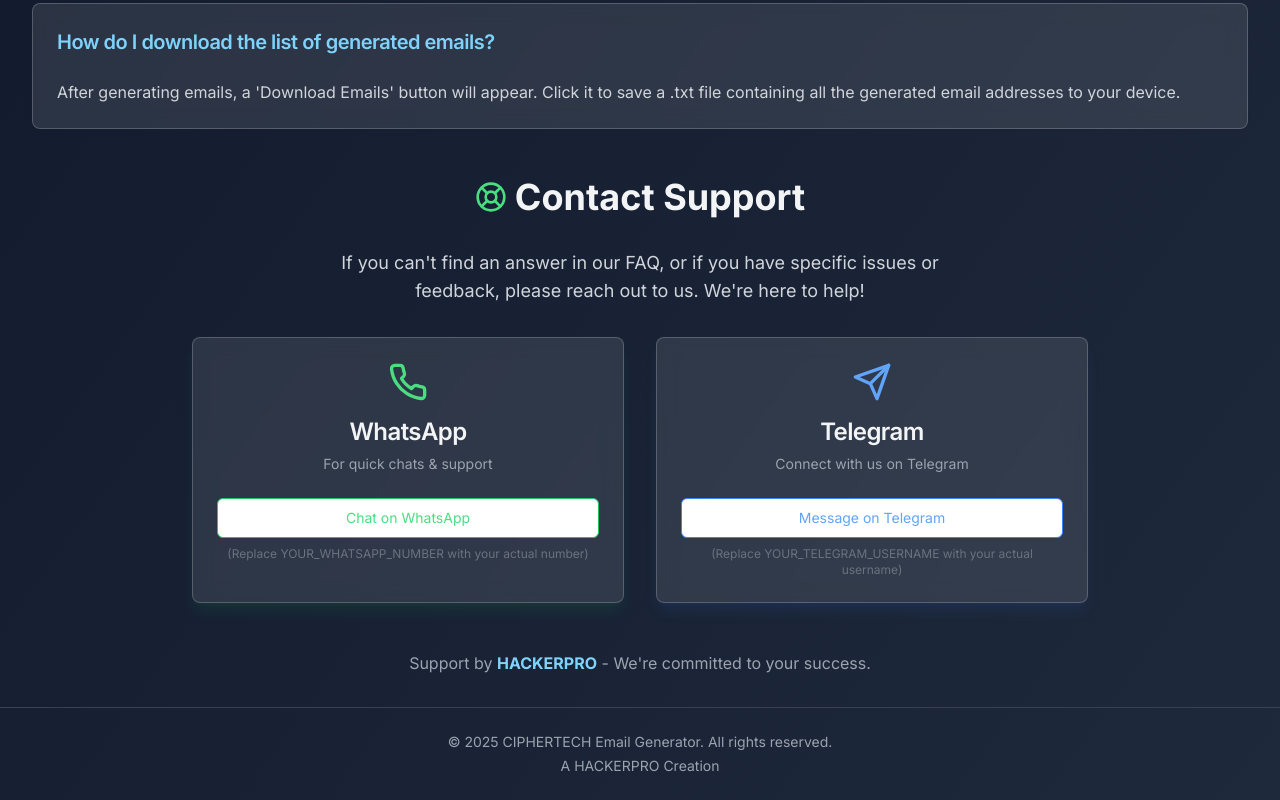
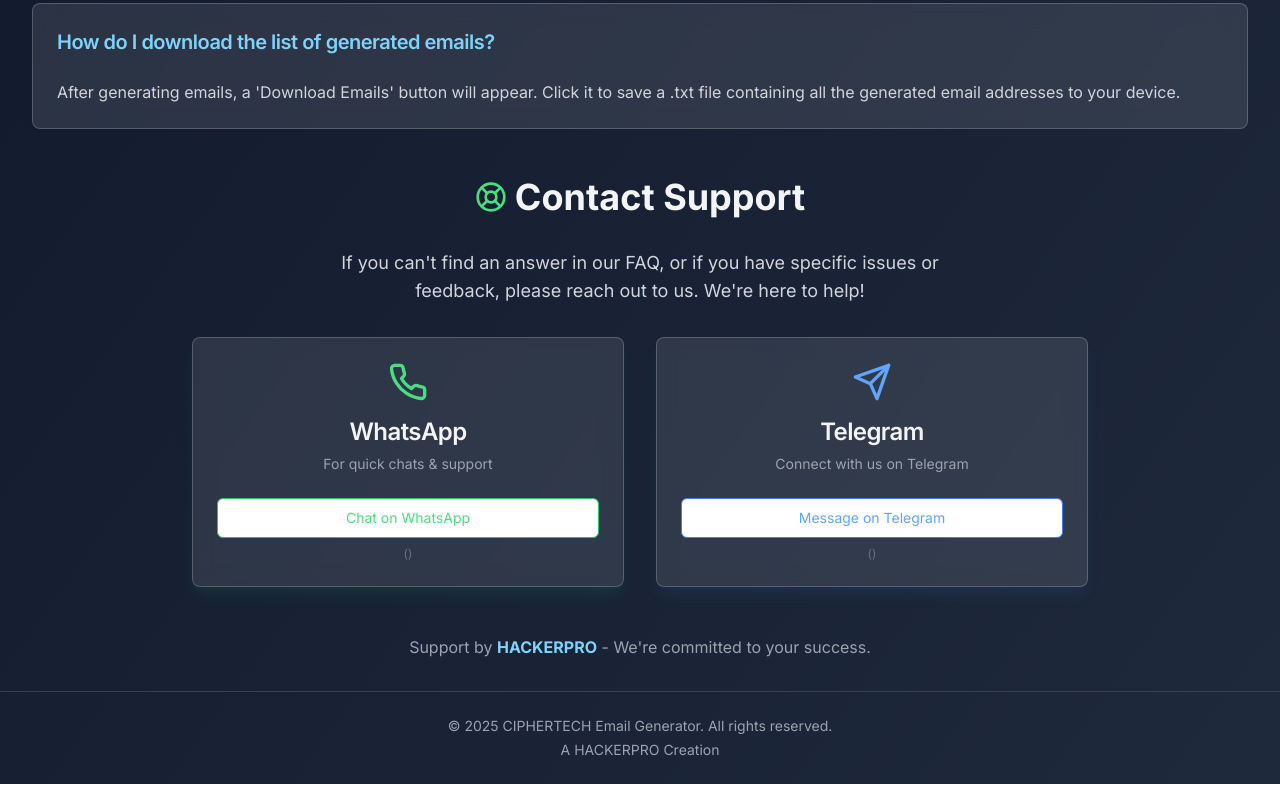
Before and after one commit to Kingjibes/EMAIL-GENERATOR, a React (Vite) app: page /support in a window 1280 px wide. Shown: the part 989-1789 px from the top of the page. Built offline with nearby package versions, Linux system fonts and the light colour scheme.

Commit message:
Update SupportPage.jsx

```diff
--- a/src/pages/SupportPage.jsx
+++ b/src/pages/SupportPage.jsx
@@ -92,10 +92,10 @@ const SupportPage = () => {
                 <CardDescription className="text-gray-400">For quick chats & support</CardDescription>
               </CardHeader>
               <CardContent className="text-center">
-                <Button variant="outline" className="border-green-500 text-green-400 hover:bg-green-500 hover:text-white w-full" onClick={() => window.open('https://wa.me/YOUR_WHATSAPP_NUMBER', '_blank')}>
+                <Button variant="outline" className="border-green-500 text-green-400 hover:bg-green-500 hover:text-white w-full" onClick={() => window.open('https://wa.me/+233557488116')}>
                   Chat on WhatsApp
                 </Button>
-                <p className="text-xs text-gray-500 mt-2">(Replace YOUR_WHATSAPP_NUMBER with your actual number)</p>
+                <p className="text-xs text-gray-500 mt-2">()</p>
               </CardContent>
             </Card>
           </motion.div>
@@ -107,10 +107,10 @@ const SupportPage = () => {
                 <CardDescription className="text-gray-400">Connect with us on Telegram</CardDescription>
               </CardHeader>
               <CardContent className="text-center">
-                <Button variant="outline" className="border-blue-500 text-blue-400 hover:bg-blue-500 hover:text-white w-full" onClick={() => window.open('https://t.me/YOUR_TELEGRAM_USERNAME', '_blank')}>
+                <Button variant="outline" className="border-blue-500 text-blue-400 hover:bg-blue-500 hover:text-white w-full" onClick={() => window.open('https://t.me/HACK_ERPRO')}>
                   Message on Telegram
                 </Button>
-                 <p className="text-xs text-gray-500 mt-2">(Replace YOUR_TELEGRAM_USERNAME with your actual username)</p>
+                 <p className="text-xs text-gray-500 mt-2">()</p>
               </CardContent>
             </Card>
           </motion.div>
```
